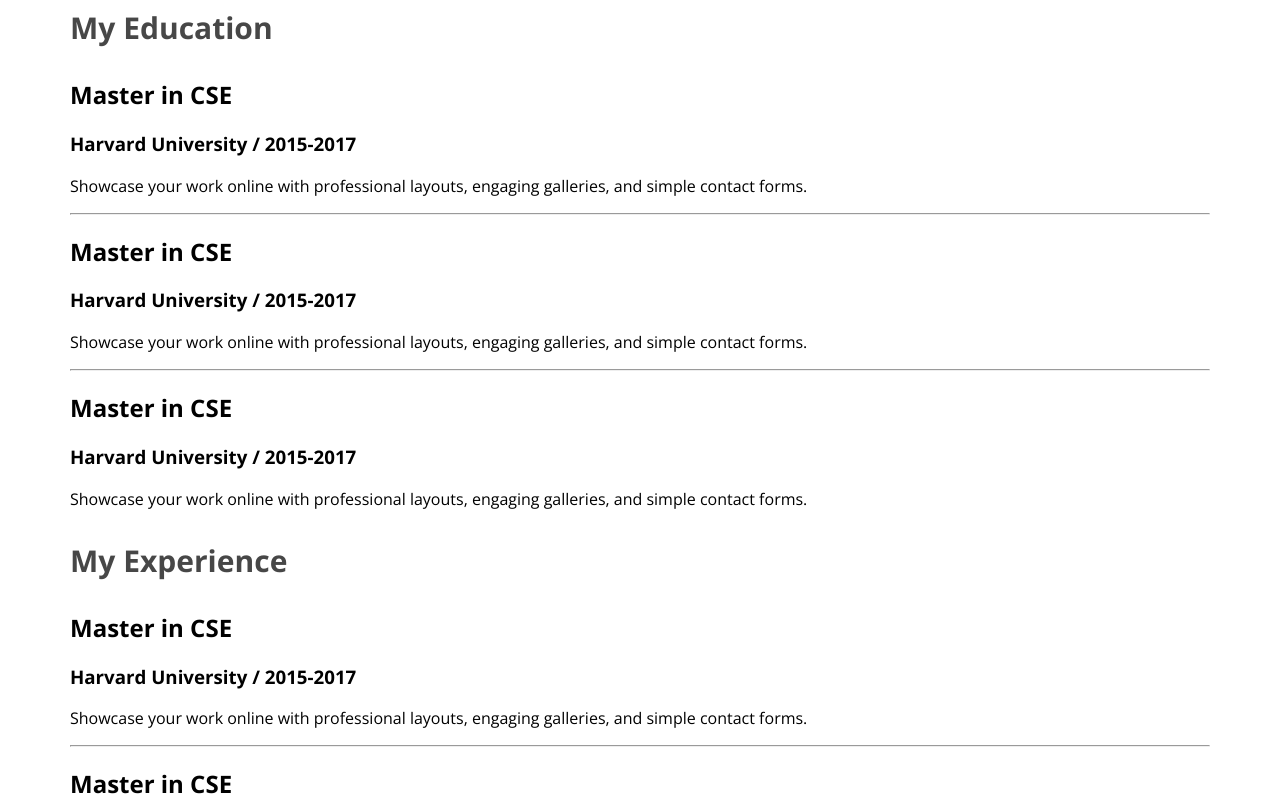
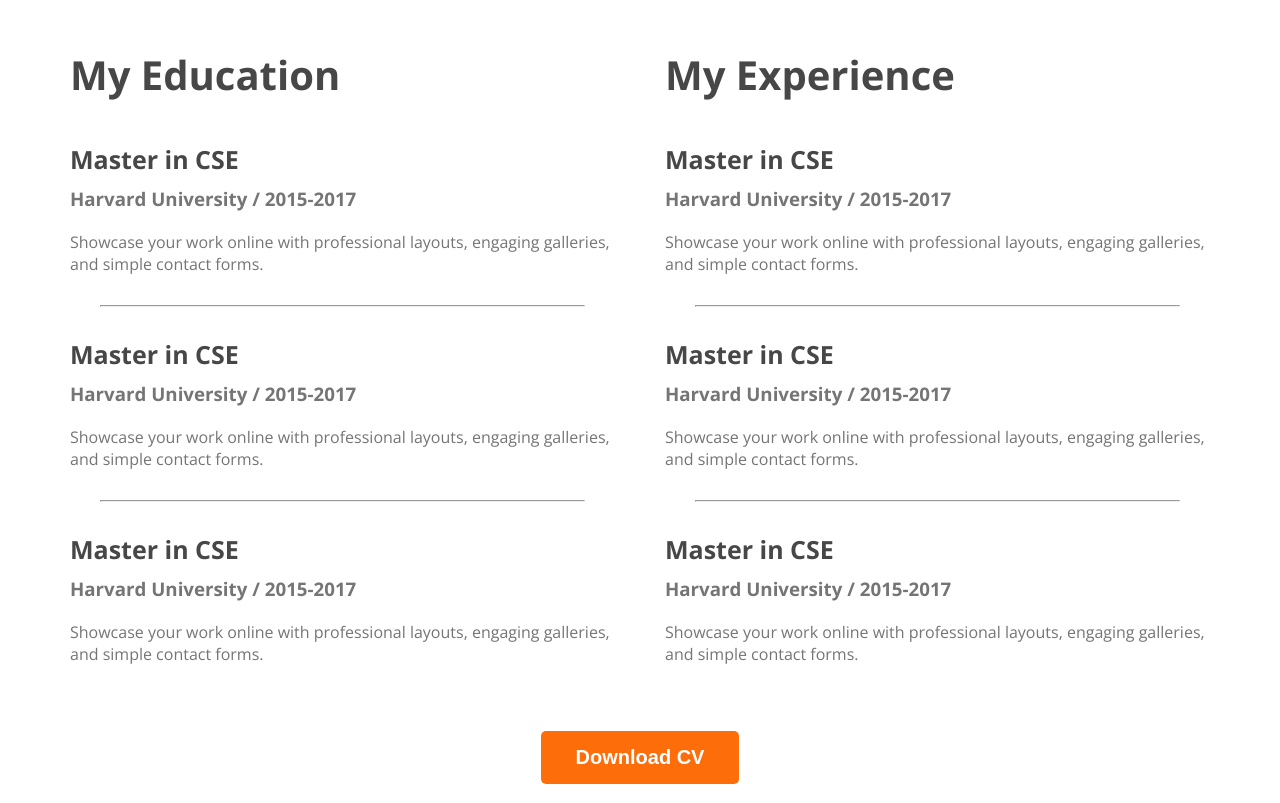
Before and after one commit to SUMANCR7/web-developer.portfolio, a plain HTML site: page index.html in a window 1280 px wide. Shown: the part 2420-3223 px from the top of the page. Drawn offline with nearby package versions, Linux system fonts and the light colour scheme.

Commit message:
finished the resume section

```diff
--- a/index.html
+++ b/index.html
@@ -166,6 +166,9 @@
    </div>
  </div>
   </div>
+  <div class="download-cv">
+    <button class="btn-main">Download CV</button>
+  </div>
  </section>
 
   </main>
--- a/styles/portfolio.css
+++ b/styles/portfolio.css
@@ -159,6 +159,34 @@ box-shadow: 0px 6px 50px 0px rgba(0,0,0,0.06);
 /* Resume section styles */
 .resume-column-title{
   color: #474747;
-  font-size: 30px;
+  font-size: 40px;
   font-weight: 700;
 }
+
+.resume-container{
+  display: flex;
+  gap: 50px;
+}
+
+.resume-item-title{
+  color: #474747;
+  font-size: 25px;
+  font-weight: 700;
+  margin-bottom: 10px;
+}
+.resume-item-institute{
+  margin-bottom: 20px;
+  margin-top: 0px;
+}
+
+.resume-item-des, .resume-item-institute{
+  color: #757575;
+}
+
+.resume-container hr{
+  margin: 30px;
+}
+.download-cv{
+  text-align: center;
+  margin-top: 50px;
+}
```
